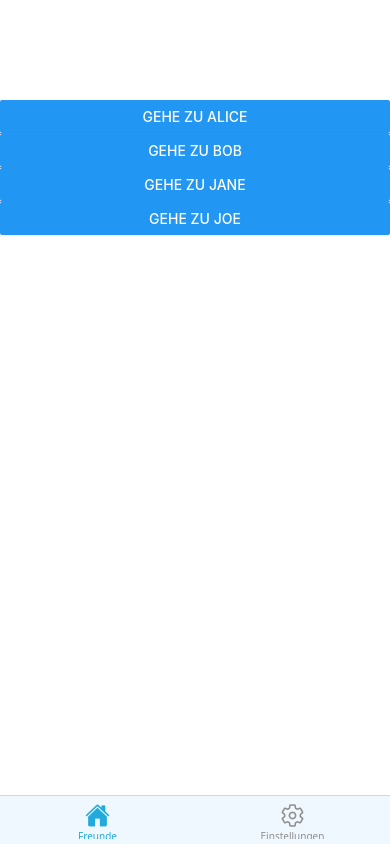
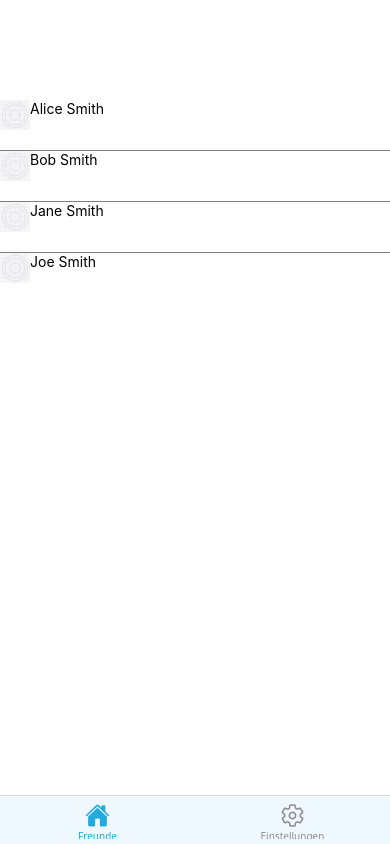
Before and after one commit to GianniNotari/FriendsList, a React Native app: screen /HomeScreen in a window 390 px wide. Built offline with nearby package versions, Linux system fonts and the light colour scheme.

Commit message:
Intermediate Friendlist before cursor debug

```diff
--- a/Navigation.jsx
+++ b/Navigation.jsx
@@ -25,7 +25,8 @@ function HomeStack() {
         name="Friend"
         component={FriendScreen}
         options={({ route }) => {
-          return { title: route.params.name };
+          const { first, last } = route.params.friend;
+          return { title: `${first} ${last}` };
         }}
       />
     </Stack.Navigator>
--- a/components/FriendListItem.jsx
+++ b/components/FriendListItem.jsx
@@ -1,10 +1,21 @@
-import { Button } from "react-native";
+import { StyleSheet, Image, Text, Pressable } from "react-native";
 
 export default function FriendListItem({friend, onPress}) {
   return (
-      <Button
-        title={`Gehe zu ${friend.name}`}
-        onPress={onPress}
-      />
+      <Pressable style={styles.container} onPress={onPress}>
+            <Image style={styles.image} source={require('../assets/icon.png')} />
+          <Text>{friend.first} {friend.last} </Text>
+        </Pressable>
     );
 }
+
+const styles = StyleSheet.create({
+    container: {
+        flexDirection: 'row',
+        height: 50,
+    },
+    image: {
+        width: 30,
+        height: 30,
+    },
+})
--- a/screens/FriendScreen.jsx
+++ b/screens/FriendScreen.jsx
@@ -1,20 +1,28 @@
-import { Button, FlatList, StyleSheet, Text, View } from "react-native";
+import { useWindowDimensions, Button, FlatList, Image, StyleSheet, Text, ScrollView } from 'react-native';
 
-export default function FriendScreen({navigation, route}) {
-  const { name } = route.params;
+export default function FriendScreen({ navigation, route }) {
+  const {height, width} = useWindowDimensions();
+  const imageWidth = width * 0.8;
+  const {friend} = route.params;
   return (
-    <View style={styles.container}>
-      <Text>{name}</Text>
-      <Button title="Gehe zu Kontakt" onPress={() => navigation.goBack()} />
-    </View>
+    <ScrollView
+    contentContainerStyle={styles.container}
+    style = {styles.scrollView}
+    >
+      <Image style={{width: imageWidth, height: imageWidth}} source={require('../assets/icon.png')} />
+      <Text>{friend.first} {friend.last}</Text>
+    </ScrollView>
   );
 }
 
 const styles = StyleSheet.create({
   container: {
     flex: 1,
-    backgroundColor: "#fff",
-    alignItems: "center",
-    justifyContent: "center",
+    backgroundColor: '#fff',
+    alignItems: 'center',
+    justifyContent: 'center',
+  },
+  scrollView: {
+    backgroundColor: '#fff',
   },
 });
--- a/screens/HomeScreen.jsx
+++ b/screens/HomeScreen.jsx
@@ -6,19 +6,34 @@ export default function HomeScreen({ navigation }) {
     <View style={styles.container}>
       <FlatList
         data={[
-          { name: "Alice" },
-          { name: "Bob" },
-          { name: "Jane" },
-          { name: "Joe" },
+          {
+            first: "Alice",
+            last: "Smith",
+            email: "test1@example.com",
+          },
+          {
+            first: "Bob",
+            last: "Smith",
+            email: "test2@example.com",
+          },
+          {
+            first: "Jane",
+            last: "Smith",
+            email: "test3@example.com",
+          },
+          {
+            first: "Joe",
+            last: "Smith",
+            email: "test4@example.com",
+          },
         ]}
         renderItem={({ item }) => (
-            <FriendListItem
-              friend={item}
-              onPress={() => navigation.navigate("Friend", { name: item.name })}
-            />
-          )
-        }
-        keyExtractor={(item) => item.name}
+          <FriendListItem
+            friend={item}
+            onPress={() => navigation.navigate("Friend", { name: item })}
+          />
+        )}
+        keyExtractor={(item) => item.email}
         ItemSeparatorComponent={<View style={styles.listSeparator} />}
       />
     </View>
@@ -34,6 +49,6 @@ const styles = StyleSheet.create({
   },
   listSeparator: {
     height: StyleSheet.hairlineWidth,
-    backgroundColor: 'grey'
+    backgroundColor: "grey",
   },
 });
```
